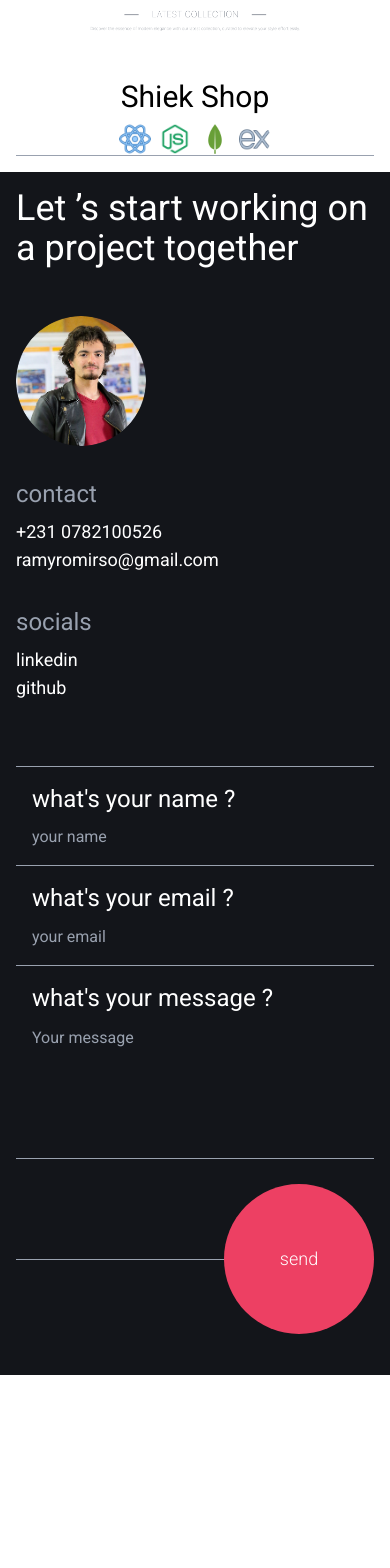
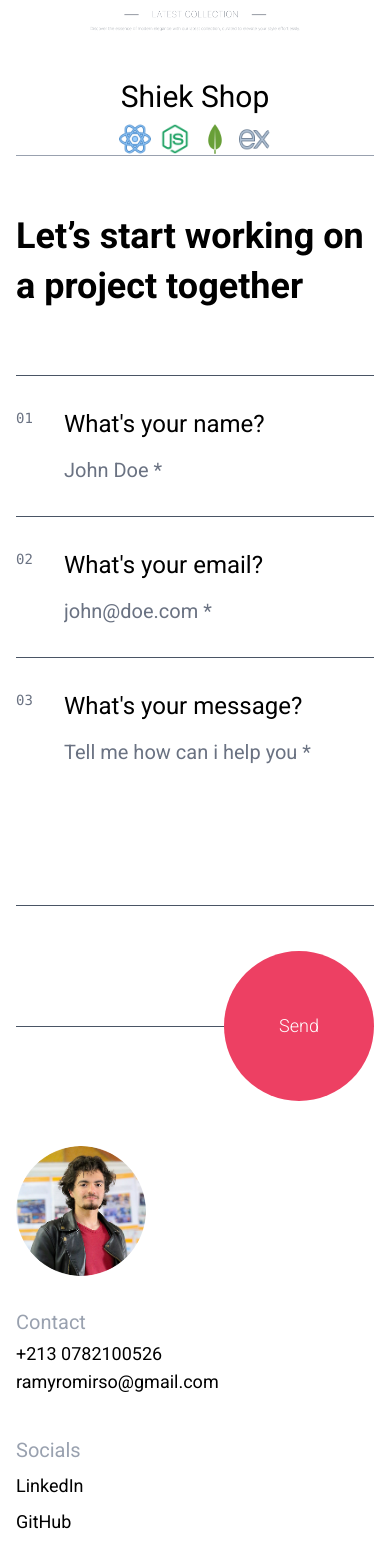
Before and after one commit to ramy-dje/portfolio, a React (Vite) app: page / in a window 390 px wide. Shown: the part 3210-4778 px from the top of the page. Before the commit the page ends 4585 px from the top, so only its background shows below. Built offline with nearby package versions, Linux system fonts and the light colour scheme.

Commit message:
update contatc page

```diff
--- a/src/components/Contact.jsx
+++ b/src/components/Contact.jsx
@@ -1,87 +1,221 @@
-import React, { useState } from 'react'
-import { theBlack } from '../utils/colors'
-import MagneticButton from './MagneticButton'
-import Magnetic from '../utils/Magnetic'
-import emailjs from '@emailjs/browser';
+import React, { useState } from "react";
+import { theBlack } from "../utils/colors";
+import MagneticButton from "./MagneticButton";
+import Magnetic from "../utils/Magnetic";
+import emailjs from "@emailjs/browser";
 
 function Contact() {
-  const [formData, setFormData] = useState({ name: '', email: '', message: '' });
+  const [formData, setFormData] = useState({
+    user_name: "",
+    user_email: "",
+    message: "",
+  });
+
+  const [errors, setErrors] = useState({});
+  const [touched, setTouched] = useState({});
+  const [emailSentCorrectly, setEmailSentCorrectly] = useState(false);
+  const [isSending, setIsSending] = useState(false);
 
   const handleChange = (e) => {
     const { name, value } = e.target;
     setFormData({ ...formData, [name]: value });
+
+    // live validate while typing if already touched
+    if (touched[name]) {
+      const updatedErrors = validate({ ...formData, [name]: value });
+      setErrors(updatedErrors);
+    }
+  };
+
+  const handleBlur = (e) => {
+    const { name } = e.target;
+    setTouched({ ...touched, [name]: true });
+
+    const updatedErrors = validate(formData);
+    setErrors(updatedErrors);
+  };
+
+  const validate = (data) => {
+    const newErrors = {};
+    if (!data.name.trim()) newErrors.name = "Name is required";
+    if (!data.email.trim()) {
+      newErrors.email = "Email is required";
+    } else if (!/^\S+@\S+\.\S+$/.test(data.email)) {
+      newErrors.email = "Invalid email format";
+    }
+    if (!data.message.trim()) newErrors.message = "Message is required";
+    return newErrors;
   };
 
   const sendEmail = () => {
-    emailjs.send(import.meta.env.VITE_SERVICE_ID, import.meta.env.VITE_TEMPLATE_ID, formData, import.meta.env.VITE_PUBLIC_KEY)
-      .then((response) => {
-        console.log('Email sent successfully!', response.status, response.text);
-      }, (err) => {
-        console.error('Failed to send email. Error:', err);
+    const validationErrors = validate(formData);
+    if (Object.keys(validationErrors).length > 0) {
+      setErrors(validationErrors);
+      setTouched({ user_name: true, user_email: true, message: true });
+      return;
+    }
+    setIsSending(true);
+    emailjs
+      .send(
+        import.meta.env.VITE_SERVICE_ID,
+        import.meta.env.VITE_TEMPLATE_ID,
+        formData,
+        import.meta.env.VITE_PUBLIC_KEY
+      )
+      .then(
+        (response) => {
+          setEmailSentCorrectly(true);
+          setFormData({ user_name: "", user_email: "", message: "" });
+          setErrors({});
+          setTouched({});
+        },
+        (err) => {
+          console.error("Failed to send email. Error:", err);
+        }
+      )
+      .finally(() => {
+        setIsSending(false);
       });
   };
 
+
   return (
-    <section id='contact' className='md:p-16 p-4  text-white' style={{backgroundColor:theBlack}}>
-        <h1 className='text-4xl'>Let ’s start working on a project together</h1>
-        <div className='flex flex-col-reverse md:flex-row md:items-center justify-between'>
-                <div className='mt-16 md:w-6/12'>
-                    <div className='flex flex-col justify-between h-[100px] border-b-1 border-t-1 p-4  border-gray-400'>
-                        <p className='text-2xl ' > what's your name ?</p>
+    <section id="contact" className="text-black md:py-16 py-10 md:px-32 px-4">
+      <h2 className="text-4xl md:text-5xl font-bold mb-16 max-w-2xl leading-snug">
+        Let’s start working on a project together
+      </h2>
+
+      <div className="flex flex-col md:flex-row md:items-start gap-16">
+        <div className="md:w-7/12 w-full space-y-0">
+          {/* Name */}
+          <div className="border-t border-b border-gray-600 py-8 px-0 relative">
+            <div className="absolute left-0 top-8 text-gray-500 text-sm font-mono">
+              01
+            </div>
+            <div className="ml-12">
+              <label className="block text-2xl mb-4 ">
+                What's your name?
+              </label>
               <input
-                          name="name"
-                          value={formData.name}
+                name="user_name"
+                value={formData.user_name}
                 onChange={handleChange}
-                          className='text-gray-400 border-none bg-none focus:outline-none placeholder:text-gray-400'
-                          placeholder='your name'
+                onBlur={handleBlur}
+                placeholder="John Doe *"
+                className="w-full bg-transparent text-gray-400 placeholder:text-gray-500 text-xl outline-none "
               />
+              {touched.name && errors.name && (
+                <p className="text-red-400 text-sm mt-2">{errors.name}</p>
+              )}
             </div>
-                    <div className='flex flex-col justify-between h-[100px] border-b-1  p-4  border-gray-400'>
-                        <p className='text-2xl ' > what's your email ?</p>
+          </div>
+
+          {/* Email */}
+          <div className="border-b border-gray-600 py-8 px-0 relative">
+            <div className="absolute left-0 top-8 text-gray-500 text-sm font-mono">
+              02
+            </div>
+            <div className="ml-12">
+              <label className="block text-2xl mb-4 ">
+                What's your email?
+              </label>
               <input
-                          name="email"
-                          value={formData.email}
+                name="user_email"
+                value={formData.user_email}
                 onChange={handleChange}
-                          className='text-gray-400 border-none bg-none focus:outline-none placeholder:text-gray-400'
-                          placeholder='your email'
+                onBlur={handleBlur}
+                placeholder="john@doe.com *"
+                className="w-full bg-transparent text-gray-400 placeholder:text-gray-500 text-xl outline-none "
               />
+              {touched.email && errors.email && (
+                <p className="text-red-400 text-sm mt-2">{errors.email}</p>
+              )}
             </div>
-                    <div className='flex flex-col border-b-1  p-4  border-gray-400'>
-                        <p className='text-2xl ' > what's your message ?</p>
+          </div>
+
+          {/* Message */}
+          <div className="border-b border-gray-600 py-8 px-0 relative">
+            <div className="absolute left-0 top-8 text-gray-500 text-sm font-mono">
+              03
+            </div>
+            <div className="ml-12">
+              <label className="block text-2xl mb-4 ">
+                What's your message?
+              </label>
               <textarea
                 name="message"
                 value={formData.message}
                 onChange={handleChange}
-                          className="text-gray-400 pt-3 h-24 border-none bg-none focus:outline-none placeholder:text-gray-400 resize-none w-full h-32"
-                          placeholder="Your message"
+                onBlur={handleBlur}
+                placeholder="Tell me how can i help you *"
+                className="w-full h-32 bg-transparent text-gray-400 placeholder:text-gray-500 text-xl outline-none resize-none "
               />
-                    </div>
-                    <div className='h-[200px] relative'>
-                        <div className='h-[1px] w-full bg-gray-400 absolute top-[50%]'></div>
-                        <div onClick={sendEmail} className='absolute top-1/2 right-0 transform -translate-y-1/2 '>
-                            <MagneticButton isSMall title={'send'}/>
+              {touched.message && errors.message && (
+                <p className="text-red-400 text-sm mt-2">{errors.message}</p>
+              )}
             </div>
           </div>
 
+          {/* Send Button */}
+          <div className="relative h-28 mt-16">
+            <div className="absolute inset-x-0 top-1/2 h-px bg-gray-600"></div>
+            <div className="absolute top-1/2 right-0 transform -translate-y-1/2">
+              <MagneticButton
+                title="Send"
+                isSMall={window.innerWidth < 768}
+                onClick={sendEmail}
+                loading={isSending}
+                success={emailSentCorrectly}
+                disabled={isSending || emailSentCorrectly}
+              />
+              {emailSentCorrectly && (
+                <p className="text-gray-400 text-lg mt-2">Thank you!</p>
+              )}
             </div>
-            <div className='md:w-4/12 mt-12 md:mt-0'>
-                <img src="ramy2.png" alt="" className='w-[130px] h-[130px]  rounded-full'/>
-                <h1 className='mt-8 mb-2 text-gray-400 text-2xl'>contact</h1>
-                <p className='text-lg'>+231 0782100526</p>
-                <p className='text-lg'>ramyromirso@gmail.com</p>
-                <h1 className='mt-8 mb-2 text-gray-400 text-2xl'>socials</h1>
+          </div>
+        </div>
+
+        {/* Sidebar */}
+        <div className="md:w-4/12 w-full">
+          <img
+            src="ramy2.png"
+            alt="Rami Djebeli"
+            className="w-[130px] h-[130px] rounded-full mb-8"
+          />
+
+          <div className="mb-10">
+            <h3 className="text-gray-400 text-xl mb-1">Contact</h3>
+            <p className="text-lg">+213 0782100526</p>
+            <p className="text-lg">ramyromirso@gmail.com</p>
+          </div>
+
+          <div>
+            <h3 className="text-gray-400 text-xl mb-2">Socials</h3>
+            <div className="space-y-2">
               <Magnetic modify={0.05}>
-                    <a href='https://www.linkedin.com/in/rami-djebeli' target='_blank' className='text-lg cursor-pointer'>linkedin</a>
+                <a
+                  href="https://www.linkedin.com/in/rami-djebeli"
+                  target="_blank"
+                  className="text-lg block hover:text-[#0A66C2] transition"
+                >
+                  LinkedIn
+                </a>
               </Magnetic>
               <Magnetic modify={0.05}>
-                    <a href='https://github.com/ramy-dje' target='_blank' className='text-lg cursor-pointer'>github</a>
+                <a
+                  href="https://github.com/ramy-dje"
+                  target="_blank"
+                  className="text-lg block hover:text-gray-400 transition"
+                >
+                  GitHub
+                </a>
               </Magnetic>
-
-
+            </div>
+          </div>
         </div>
       </div>
     </section>
-  )
+  );
 }
 
-export default Contact
+export default Contact;
```
Lines whose indentation alone changed are shown as unchanged.
